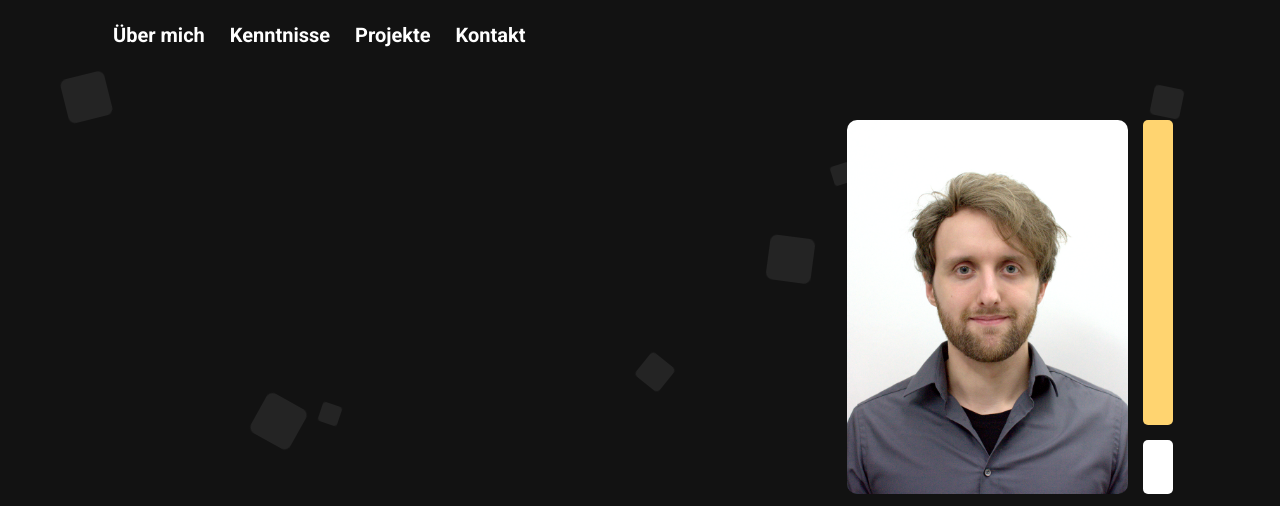
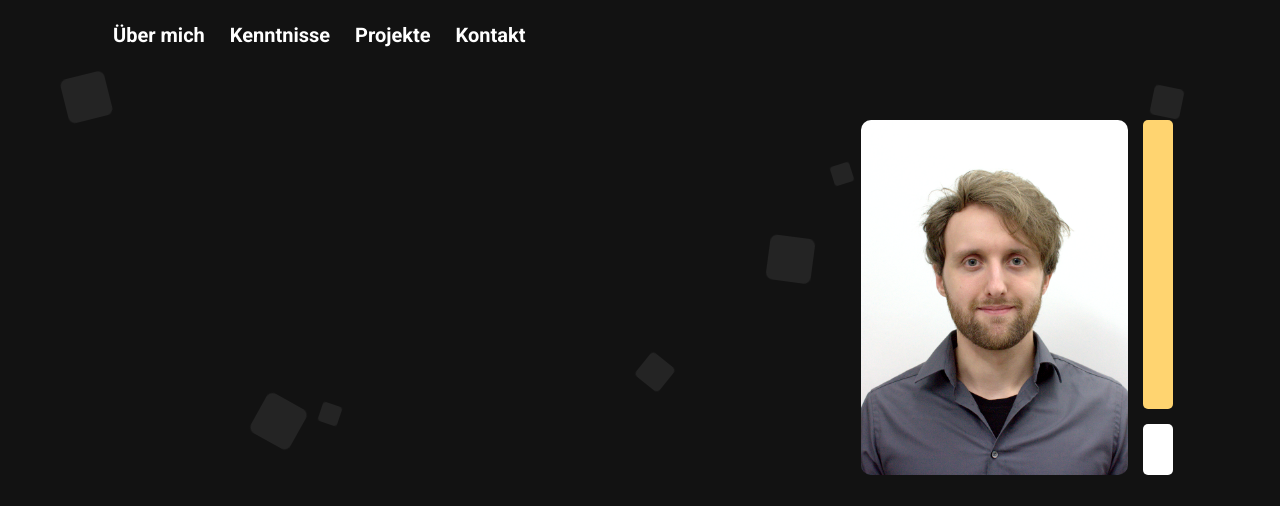
Before and after one commit to denis-kohleber/denis-kohleber.github.io, a website built with webpack: page src/template.html in a window 1280 px wide. Shown: the top 506 px of the page. Built offline with nearby package versions, Linux system fonts and the light colour scheme.

Commit message:
Behebung von Anzeigefehlern in Firefox

```diff
--- a/src/style/style.css
+++ b/src/style/style.css
@@ -1,5 +1,6 @@
 @import url('https://fonts.googleapis.com/css2?family=Roboto:ital,wght@0,100;0,300;0,400;0,500;0,700;0,900;1,100;1,300;1,400;1,500;1,700;1,900&display=swap');
 @import url('https://fonts.googleapis.com/css2?family=Russo+One&display=swap');
+
 /* CSS-Reset */
 
 html, body, div, span, applet, object, iframe,
@@ -52,7 +53,7 @@ table {
 
 html, body {
     scroll-behavior: smooth;
-    height: 100vh;
+    height: 100svh;
     margin: 0;
     font-family: 'Roboto', sans-serif;
     color: var(--secondaryColor);
@@ -80,6 +81,11 @@ html, body {
     -webkit-tap-highlight-color: transparent;
 }
 
+/* Prevent dark-mode */
+:root {
+    color-scheme: light only;
+}
+
 /* Prevent the auto color change of Inputs */
 input:-webkit-autofill,
 input:-webkit-autofill:focus {
@@ -452,11 +458,10 @@ h1, h2, h3, h4 {
 /* || HEADER - Main Part */
 
 header {
-    height: 100vh;
+    height: 100svh;
     background-color: var(--primaryColor);
     display: grid;
     grid-template: minmax(0, 1000px) auto / auto;
-    gap: 30px;
     max-width: 160vh;
     align-content: center;
 }
@@ -511,13 +516,14 @@ h2 {
     justify-self: end;
     padding-top: min(15vh, 130px);
     display: grid;
-    grid-template: 85% 15% / 1fr auto;
+    grid-template: 8.5fr 1.5fr / 1fr auto;
     z-index: 1;
     min-height: 250px;
     max-height: min(800px, 70vh);
     gap: min(min(2vw, 2vh), 15px);
     animation: fade-in-down 1s forwards ease-in;
     opacity: 0;
+    height: min-content;
 }
 
 .photoContainer > :nth-child(2) {
@@ -536,10 +542,17 @@ h2 {
 
 .photo {
     grid-area: 1 / 1 / 3 / 2;
-    height: 100%;
+    /* Necessary because Firefox does not calculate correctly '100%' */
+    height: calc(100svh - min(30vh, 260px)
+    - clamp(30px, min(8vh, 8vw), 70px)
+    - clamp(1.8rem, min(8vh, 8vw), 5rem)
+    - clamp(0.9rem, min(4vw, 4vh), 2.5rem)
+    - min(min(2vw, 2vh), 15px) - 30px);
     width: 100%;
     border-radius: min(min(2vw, 2vh), 10px);
     object-fit: cover;
+    min-height: 250px;
+    max-height: min(800px, 70vh);
 }
 
 @keyframes fade-in {
@@ -568,10 +581,9 @@ h2 {
     }
 }
 
-@media screen and (max-width: 550px) {
+@media screen and (max-width: 550px) and (min-height: 400px) {
     .photoContainer {
         justify-self: center;
-        max-height: 400px;
     }
 }
 
@@ -1091,7 +1103,6 @@ main > * {
         color: var(--accentColor);
     }
 }
-
 /* || SECTION PROJECTS */
 
 .projectsSection {
@@ -1306,7 +1317,7 @@ dialog[open] {
 dialog {
     background-color: var(--primaryColor);
     min-width: 100vw;
-    min-height: 100vh;
+    min-height: 100svh;
     padding: 0;
     border: none;
     transform: translateX(-100vw);
@@ -1322,7 +1333,7 @@ dialog {
     }
     dialog[open]:modal {
         max-width: 100vw;
-        max-height: 100vh;
+        max-height: 100svh;
     }
 }
 
@@ -1504,8 +1515,8 @@ body.hideOverflow {
 
 @media screen and (max-height: 450px) {
     .chessSetup {
-        height: 100vh;
-        width: 100vh;
+        height: 100svh;
+        width: 100svh;
     }
 }
 
@@ -1690,7 +1701,6 @@ body.hideOverflow {
 .contact > p {
     font-weight: bold;
     font-size: 1rem;;
-    white-space: nowrap;
     text-align: center;
 }
 
@@ -1778,7 +1788,6 @@ footer {
     margin-right: 80px;
     width: fit-content;
     color: var(--secondaryColor2);
-    white-space: nowrap;
     line-height: 20px;
     text-align: center;
 }
--- a/src/template.html
+++ b/src/template.html
@@ -4,6 +4,7 @@
     <meta charset="UTF-8">
     <meta name="viewport" content="width=device-width, initial-scale=1.0">
     <title>Denis Kohleber</title>
+    <meta name="color-scheme" content="light only">
 </head>
 <body id="body">
     <nav class="nav">
```
